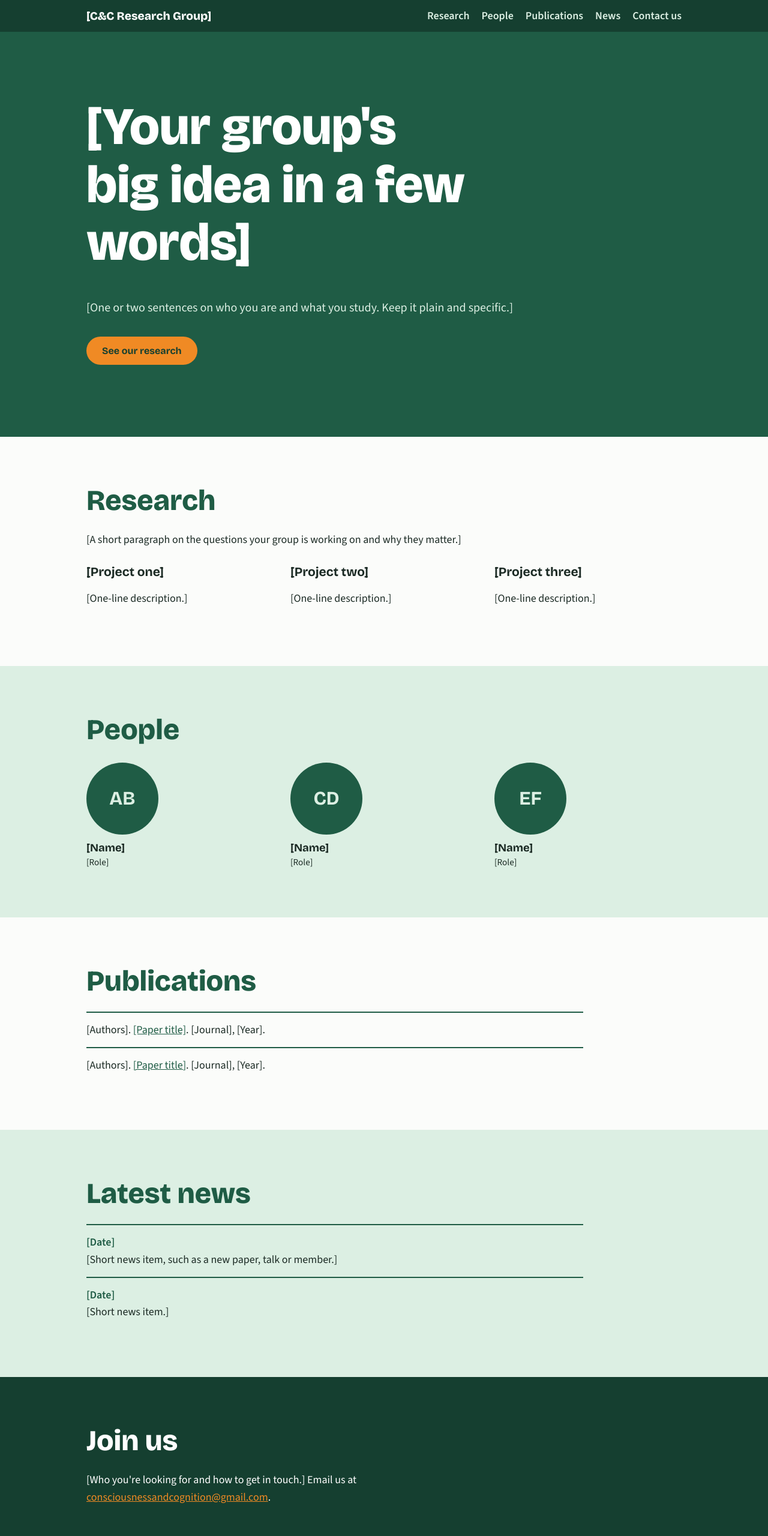
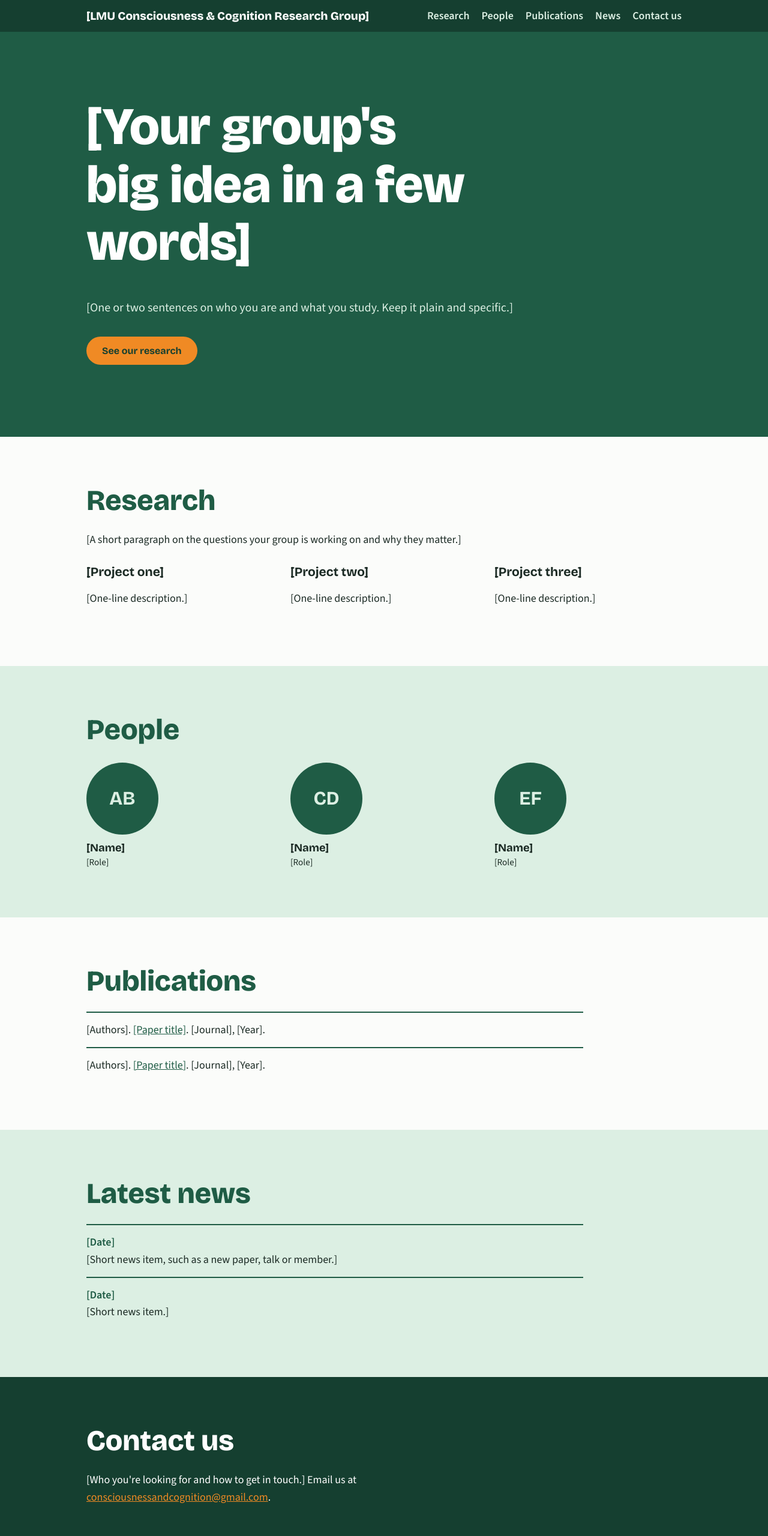
Before and after one commit to lmuconsciousnessandcognition/lmuconsciousnessandcognition.github.io, a plain HTML site: page index.html in a window 1280 px wide. Shown: the top 2560 px of the page at 60% size. Drawn offline with nearby package versions, Linux system fonts and the light colour scheme.

Commit message:
Update header and section titles in index.html

```diff
--- a/index.html
+++ b/index.html
@@ -66,7 +66,7 @@
 
 <header class="nav">
   <div class="wrap">
-    <a class="brand" href="#top">[C&C Research Group]</a>
+    <a class="brand" href="#top">[LMU Consciousness & Cognition Research Group]</a>
     <nav aria-label="Main">
       <ul>
         <li><a href="#research">Research</a></li>
@@ -133,7 +133,7 @@
 
   <section id="join" class="join">
     <div class="wrap">
-      <h2>Join us</h2>
+      <h2>Contact us</h2>
       <p class="lead">[Who you're looking for and how to get in touch.] Email us at <a href="mailto:consciousnessandcognition@gmail.com">consciousnessandcognition@gmail.com</a>.</p>
     </div>
   </section>
```
